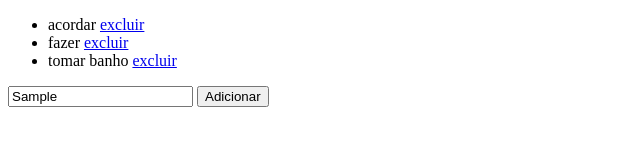
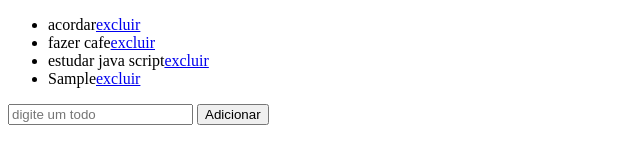
Before and after one commit to Vinicioscastro/Starter-JS, a plain HTML site: page mod-02/todos.html in a window 1280 px wide. Both pictures are taken after typing "Sample" into the empty fields and a click on the button "Adicionar". Shown: the whole page, without its empty margins (0-640 px from the left). Drawn offline with Linux system fonts and the light colour scheme.

Commit message:
modulo 02 quase completo, pos o desafio 'todo' foi completado com sucesso

```diff
--- a/mod-02/todos.html
+++ b/mod-02/todos.html
@@ -9,20 +9,8 @@
 
 <body>
     <div id="app">
-        <ul>
-            <li>
-                acordar
-                <a href="#">excluir</a>
-            </li>
-            <li>
-                fazer
-                <a href="#">excluir</a>
-            </li>
-            <li>
-                tomar banho
-                <a href="#">excluir</a>
-            </li>
-        </ul>
+        <ul></ul>
+
 
         <input type="text" placeholder="digite um todo">
         <button>Adicionar</button>
--- a/mod-02/todos.js
+++ b/mod-02/todos.js
@@ -1 +1,51 @@
-alert("Funcionou!!!!")
+var listElement = document.querySelector('#app ul')
+var inputElement = document.querySelector('#app input')
+var buttonElement = document.querySelector('#app button')
+
+var todos = [
+'acordar',
+'fazer cafe',
+'estudar java script'
+]
+
+function renderTodo(){
+    listElement.innerHTML = '';
+    for(todo of todos){
+        var todoElement = document.createElement('li')
+        var todoTexto = document.createTextNode(todo)
+
+        var linkElement= document.createElement('a')
+
+        linkElement.setAttribute('href', '#')
+
+        var posicao = todos.indexOf(todo)
+        linkElement.setAttribute('onclick', 'deleteTodo('+ posicao +')')
+
+        var linkText = document.createTextNode('excluir')
+
+        linkElement.appendChild(linkText)
+
+        todoElement.appendChild(todoTexto)
+        todoElement.appendChild(linkElement)
+
+        listElement.appendChild(todoElement)
+    }
+
+
+}
+
+renderTodo()
+
+function addTodo(){
+    var todoText = inputElement.value
+    todos.push(todoText)
+    inputElement.value = ''
+    renderTodo()
+}
+
+buttonElement.onclick = addTodo
+
+function deleteTodo(posicao){
+    todos.splice(posicao, 1)
+    renderTodo()
+}
```
